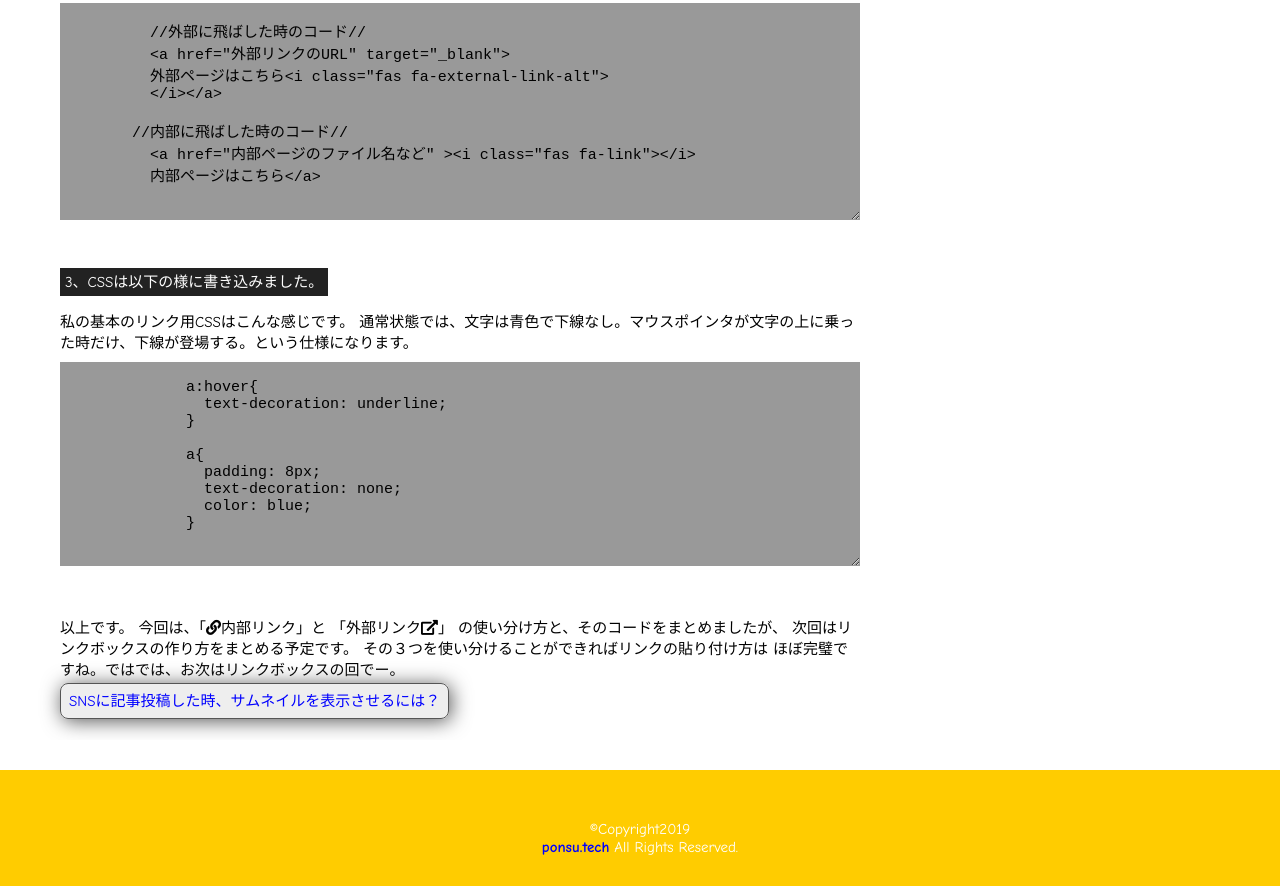
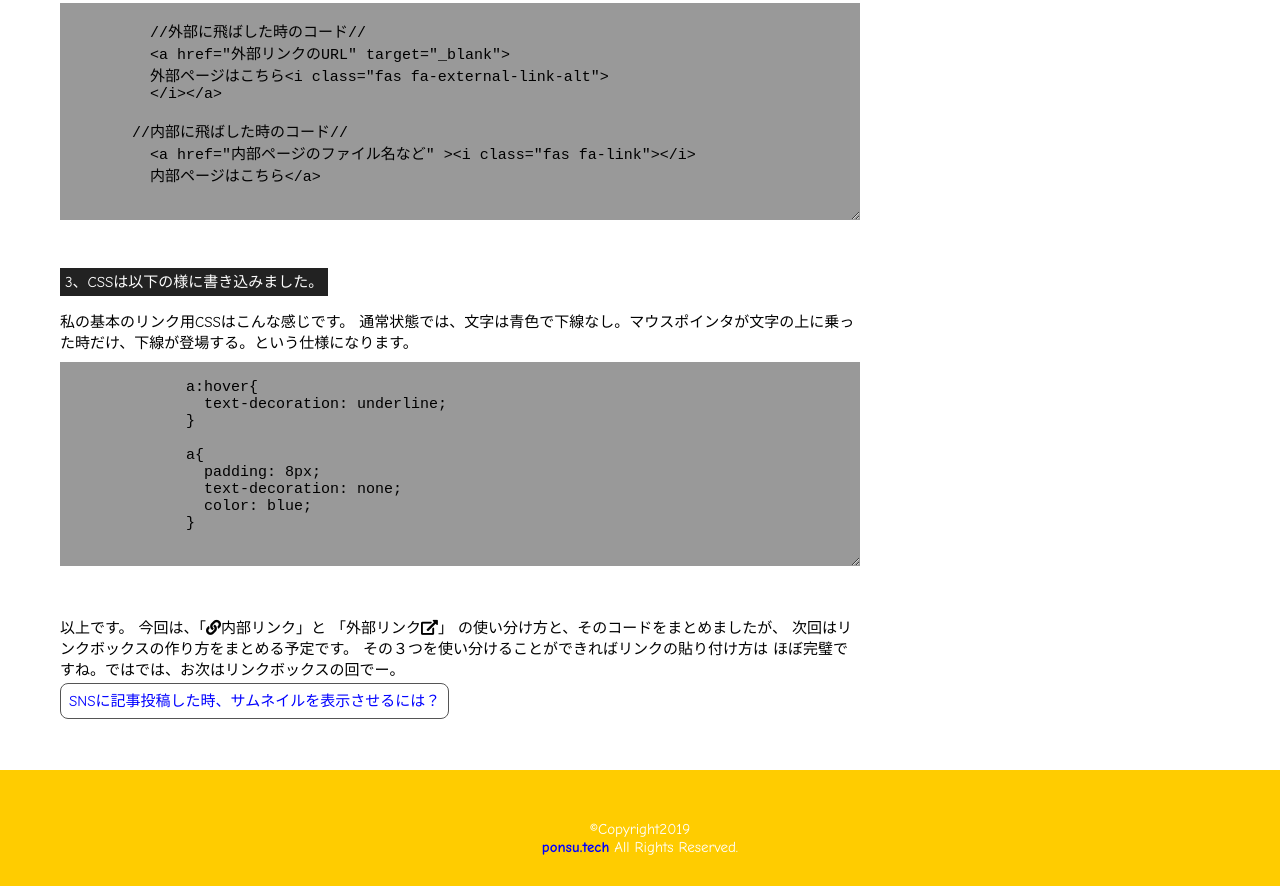
Before and after one commit to ponsu256/supreme-journey, a plain HTML site: page blog/link.html in a window 1280 px wide. Shown: the part 2987-3873 px from the top of the page. Drawn offline with Linux system fonts and the light colour scheme; a script that the page names is missing; a web font is replaced by a local one.

Commit message:
Update link.css

```diff
--- a/css/link.css
+++ b/css/link.css
@@ -64,14 +64,12 @@ a:hover{
 }
 .embedly-card{
   border: 1px solid #555;
-  box-shadow: 2px 2px 20px #555;
-  background-color: #eee;
   border-radius: 8px;
 }
 .embedly-card:hover{
   opacity: 0.5;
   cursor: pointer;
-  box-shadow: 5px 5px 20px #333;
+  box-shadow: 2px 2px 20px #333;
 }
 h2 > a{
   padding: 1px;
```
